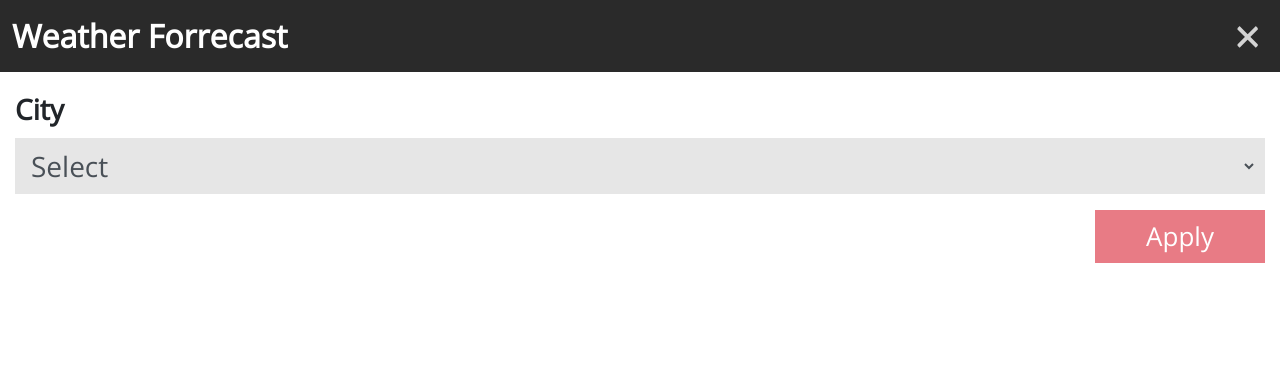
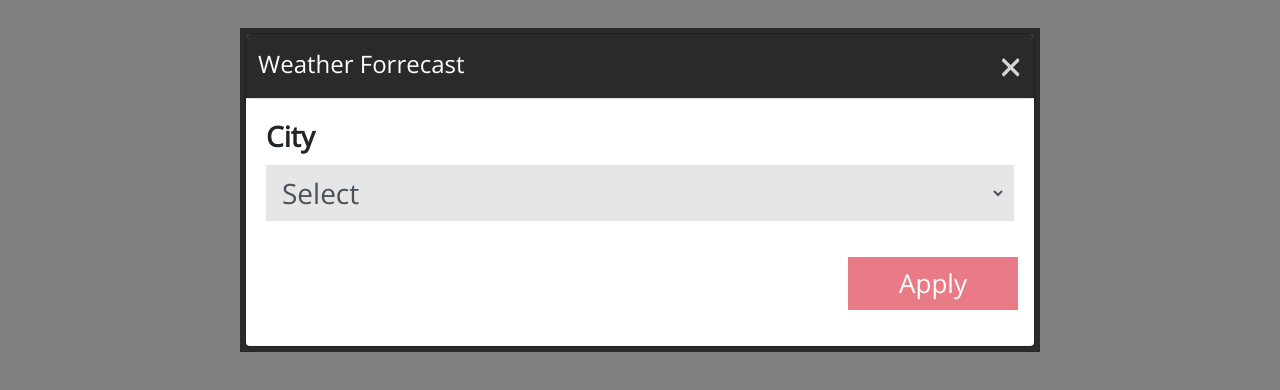
Before and after one commit to menkakadam/WeatherApp, an Angular app: page / in a window 1280 px wide. Shown: the top 390 px of the page. Built offline with nearby package versions, Linux system fonts and the light colour scheme.

Commit message:
Added popup static style.

```diff
--- a/src/app/app.component.html
+++ b/src/app/app.component.html
@@ -1,29 +1,42 @@
 <!-- <router-outlet></router-outlet> -->
 <span *ngIf="showLoader" class="loading"></span>
 
-<div class="header-text">
-    Weather Forrecast
+<div class="modal fade show in" id="myModal">
+    <div class="modal-dialog modal-lg">
+        <div class="modal-content">
+
+            <!-- Modal Header -->
+            <div class="modal-header header-text">
+                <h4 class="modal-title"> Weather Forrecast</h4>
                 <button type="button" class="close" data-dismiss="modal" (click)="close()">&times;</button>
             </div>
-<div class="container-fluid">
+            <div class="modal-body">
                 <div class="form-group mt-3">
                     <label class="lable-city">City</label>
-        <select class="form-control city-dropdown" name="weather" [(ngModel)]="city" (change)="dropdownChange()">
+                    <select class="form-control city-dropdown" name="weather" [(ngModel)]="city"
+                        (change)="dropdownChange()">
                         <option value="">Select</option>
                         <option *ngFor="let city of cites" [value]="city">{{city}}</option>
                     </select>
                 </div>
                 <div class="weather">
                     <div class="weather-box mb-4" *ngFor="let weather of weathers">
-            <div class="date">{{weather.valid_date | date:'EEEE'}} <br>{{weather.valid_date | date: 'MMM d'}} </div>
-
+                        <div class="date">{{weather.valid_date | date:'EEEE'}} <br>{{weather.valid_date | date: 'MMM
+                            d'}} </div>
                         <div class="img">
                             <img src="../assets/img/{{weather.weather.icon}}.png" alt="{{weather.description}}" />
                         </div>
                         <div class="temp">{{weather.temp}}<sup>o</sup>C</div>
                     </div>
                 </div>
+            </div>
+            <div class="modal-footer">
                 <div class="text-right mt-2 mb-4">
                     <button class="btn btn-danger apply" [disabled]="!city" (click)="apply()">Apply</button>
                 </div>
             </div>
+        </div>
+    </div>
+</div>
+
+<div class="modal-backdrop fade show"></div>
--- a/src/app/app.component.scss
+++ b/src/app/app.component.scss
@@ -4,6 +4,9 @@
     font-weight: bold;
     padding: 12px;
     color: #fff;
+}
+.modal{
+    display: block;
 }
 .lable-city{
     font-size: 28px;
@@ -33,15 +36,24 @@
 }
 .close{
     color: #fff;
-    font-size: 47px;
+    font-size: 40px;
     font-weight: normal;
-    margin-right: 7px;
     opacity: 0.8;
 }
 .apply{
     border-radius: 0;
     font-size: 26px;
     width: 170px;
+}
+.modal-dialog{
+    background: #2a2a2a;
+    border: 5px solid #2a2a2a;
+}
+.modal-body{
+    padding: 0 20px;
+}
+.modal-footer{
+    border: none;
 }
 @media all and (max-width: 900px){
     .weather-box {
```
Lines whose indentation alone changed are shown as unchanged.
